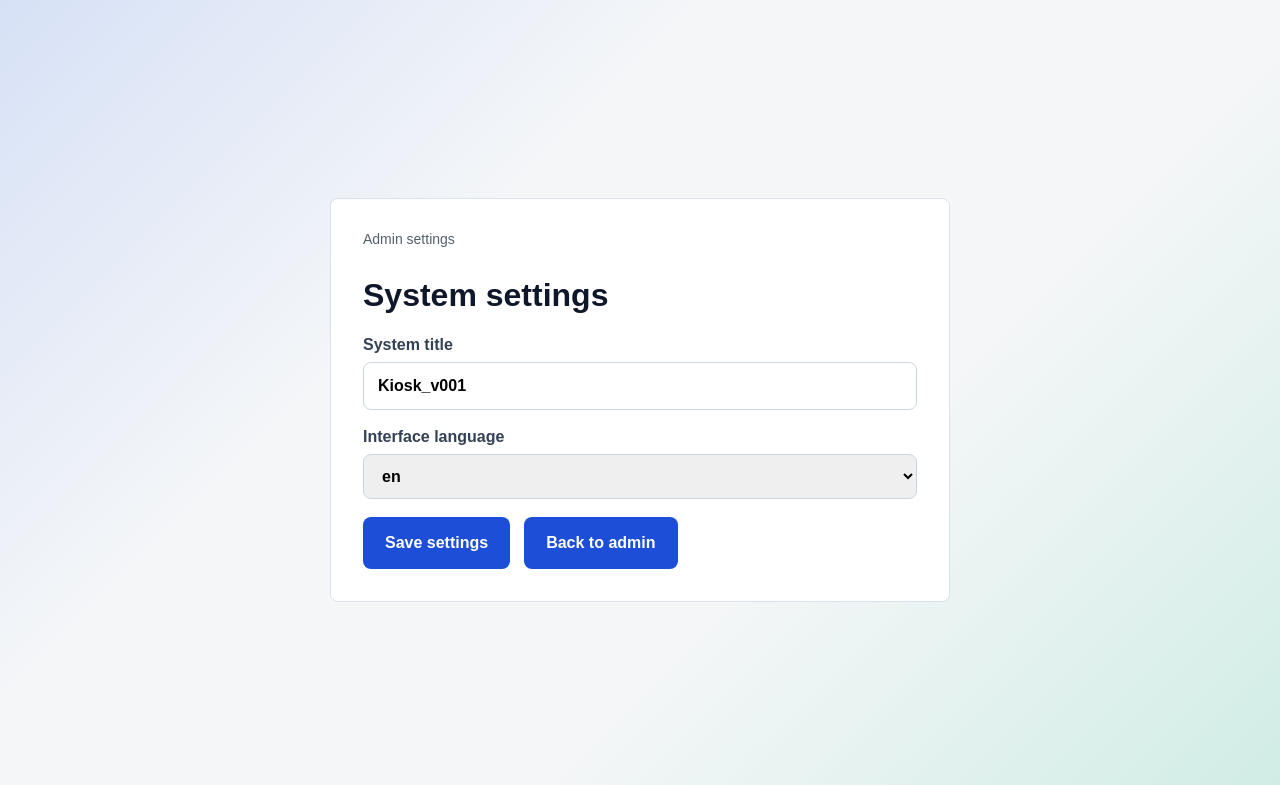
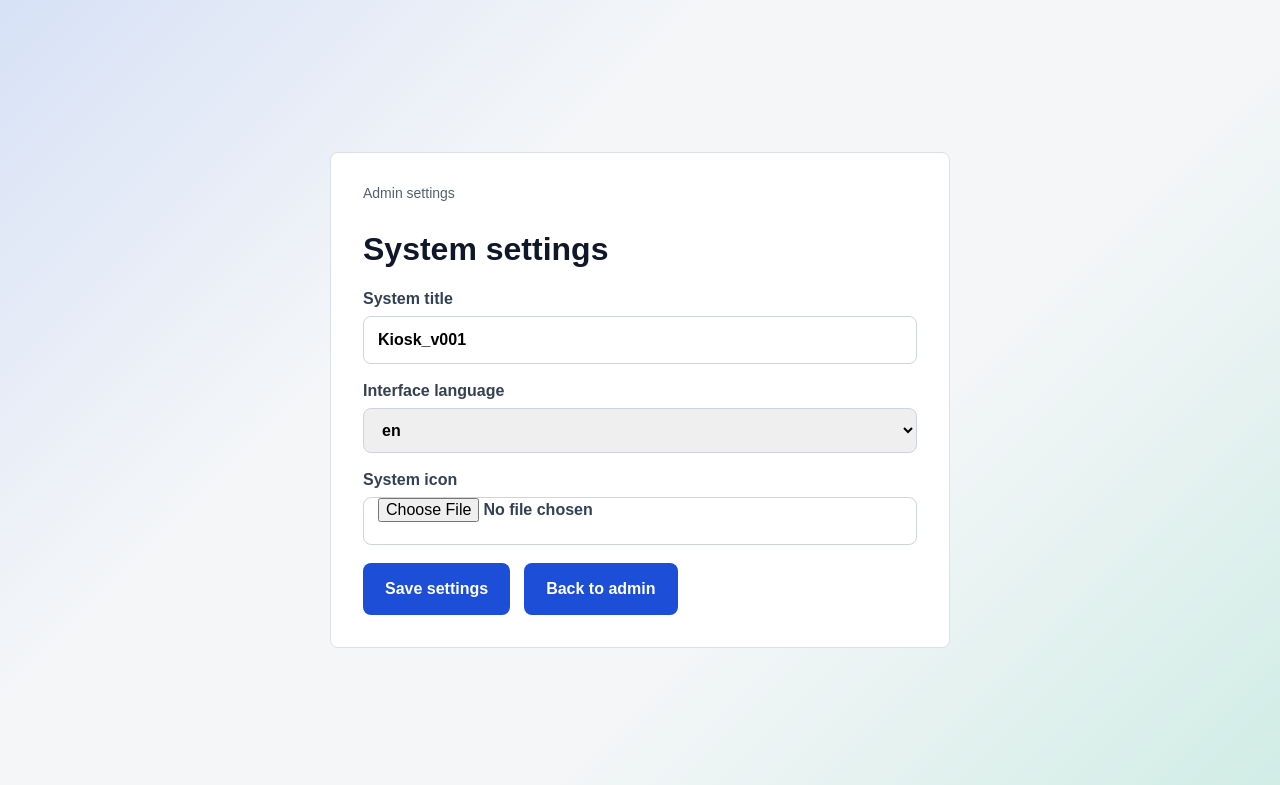
Before and after one commit to German7464/Kiosk_v001, a Flask app: page /admin/settings in a window 1280 px wide. Shown: the top 785 px of the page. Run offline with Flask 3, Linux system fonts and the light colour scheme; the visitor is signed in with stand-in values (Sample User, id 1); data comes from the database, SQL or seed files in the repository.

Commit message:
Add system icon upload

```diff
--- a/kiosk/app.py
+++ b/kiosk/app.py
@@ -19,14 +19,15 @@ def create_app():
             """
             SELECT key, value
             FROM settings
-            WHERE key IN (?, ?)
+            WHERE key IN (?, ?, ?)
             """,
-            ("site_title", "interface_language"),
+            ("site_title", "interface_language", "site_icon"),
         ).fetchall()
         settings = {row["key"]: row["value"] for row in rows}
         return {
             "site_title": settings.get("site_title", "Kiosk_v001"),
             "interface_language": settings.get("interface_language", "en"),
+            "site_icon": settings.get("site_icon", ""),
         }
 
     @app.get("/kiosk")
--- a/kiosk/core/images.py
+++ b/kiosk/core/images.py
@@ -48,6 +48,36 @@ def process_event_image(uploaded_file):
     return image_paths
 
 
+def process_system_icon(uploaded_file):
+    if uploaded_file is None or not uploaded_file.filename:
+        return None
+
+    filename = secure_filename(uploaded_file.filename)
+    suffix = Path(filename).suffix.lower() or ".image"
+    image_id = uuid4().hex
+    original_dir = current_app.config["PRIVATE_UPLOAD_DIR"] / "original" / "icons"
+    public_dir = current_app.config["PUBLIC_UPLOAD_DIR"] / "icons"
+    original_dir.mkdir(parents=True, exist_ok=True)
+    public_dir.mkdir(parents=True, exist_ok=True)
+    original_path = original_dir / f"{image_id}{suffix}"
+    public_path = public_dir / f"{image_id}.png"
+    uploaded_file.save(original_path)
+
+    try:
+        with Image.open(original_path) as image:
+            image.verify()
+    except OSError as error:
+        original_path.unlink(missing_ok=True)
+        raise ValueError("Unsupported icon file.") from error
+
+    save_optimized_icon(original_path, public_path)
+
+    return {
+        "icon_original": private_path_value(original_path),
+        "site_icon": public_path_value(public_path),
+    }
+
+
 def save_optimized_image(source_path, output_path, size):
     with Image.open(source_path) as image:
         image = ImageOps.exif_transpose(image)
@@ -59,6 +89,17 @@ def save_optimized_image(source_path, output_path, size):
         image.save(output_path, "JPEG", quality=82, optimize=True, progressive=True)
 
 
+def save_optimized_icon(source_path, output_path):
+    with Image.open(source_path) as image:
+        image = ImageOps.exif_transpose(image)
+        image = ImageOps.contain(image, (256, 256))
+
+        if image.mode != "RGBA":
+            image = image.convert("RGBA")
+
+        image.save(output_path, "PNG", optimize=True)
+
+
 def private_path_value(path):
     return str(path.relative_to(current_app.config["BASE_DIR"])).replace("\\", "/")
 
--- a/kiosk/features/admin/routes.py
+++ b/kiosk/features/admin/routes.py
@@ -5,7 +5,7 @@ from functools import wraps
 from flask import Blueprint, abort, redirect, render_template, request, session, url_for
 from werkzeug.security import check_password_hash, generate_password_hash
 
-from kiosk.core.images import process_event_image
+from kiosk.core.images import process_event_image, process_system_icon
 from kiosk.database import get_database, increase_content_version
 
 
@@ -141,14 +141,15 @@ def get_admin_settings():
         """
         SELECT key, value
         FROM settings
-        WHERE key IN (?, ?)
+        WHERE key IN (?, ?, ?)
         """,
-        ("site_title", "interface_language"),
+        ("site_title", "interface_language", "site_icon"),
     ).fetchall()
     settings = {row["key"]: row["value"] for row in rows}
     return {
         "site_title": settings.get("site_title", "Kiosk_v001"),
         "interface_language": settings.get("interface_language", "en"),
+        "site_icon": settings.get("site_icon", ""),
     }
 
 
@@ -184,10 +185,19 @@ def save_admin_settings():
     if interface_language not in {"ru", "en", "de"}:
         interface_language = "en"
 
+    try:
+        icon_paths = process_system_icon(request.files.get("site_icon"))
+    except ValueError as error:
+        return render_template("admin_settings.html", settings=get_admin_settings(), error=str(error)), 400
+
     database = get_database()
     updated_at = datetime.now(timezone.utc).isoformat()
     save_setting(database, "site_title", site_title, updated_at)
     save_setting(database, "interface_language", interface_language, updated_at)
+
+    if icon_paths is not None:
+        save_setting(database, "site_icon", icon_paths["site_icon"], updated_at)
+
     increase_content_version(database)
     database.commit()
 
--- a/kiosk/static/css/base.css
+++ b/kiosk/static/css/base.css
@@ -99,6 +99,15 @@ h1 {
     font-weight: 700;
     color: #ffffff;
     background: linear-gradient(135deg, #2563eb, #0f766e);
+    box-shadow: 0 18px 36px rgba(37, 99, 235, 0.24);
+}
+
+.system-icon-image {
+    width: 88px;
+    height: 88px;
+    object-fit: contain;
+    border-radius: 8px;
+    background: #ffffff;
     box-shadow: 0 18px 36px rgba(37, 99, 235, 0.24);
 }
 
@@ -686,6 +695,14 @@ h1 {
     background: #e2e8f0;
 }
 
+.admin-icon-preview img {
+    width: 96px;
+    height: 96px;
+    object-fit: contain;
+    border-radius: 8px;
+    background: #e2e8f0;
+}
+
 .admin-event-row h2,
 .admin-event-row p {
     margin: 0 0 8px;
@@ -778,6 +795,11 @@ h1 {
         font-size: 34px;
     }
 
+    .system-icon-image {
+        width: 72px;
+        height: 72px;
+    }
+
     .system-name {
         font-size: 24px;
     }
--- a/kiosk/templates/admin_settings.html
+++ b/kiosk/templates/admin_settings.html
@@ -6,7 +6,15 @@
 <section class="admin-panel">
     <p class="label">Admin settings</p>
     <h1>System settings</h1>
-    <form class="admin-form" method="post" action="{{ url_for('admin.save_admin_settings') }}">
+    {% if error %}
+    <p class="form-error">{{ error }}</p>
+    {% endif %}
+    <form class="admin-form" method="post" action="{{ url_for('admin.save_admin_settings') }}" enctype="multipart/form-data">
+        {% if settings.site_icon %}
+        <div class="admin-icon-preview">
+            <img src="{{ settings.site_icon }}" alt="{{ settings.site_title }}">
+        </div>
+        {% endif %}
         <label>
             <span>System title</span>
             <input type="text" name="site_title" value="{{ settings.site_title }}" required>
@@ -19,6 +27,10 @@
                 <option value="de" {% if settings.interface_language == "de" %}selected{% endif %}>de</option>
             </select>
         </label>
+        <label>
+            <span>System icon</span>
+            <input type="file" name="site_icon" accept="image/*">
+        </label>
         <div class="admin-actions">
             <button type="submit">Save settings</button>
             <a href="{{ url_for('admin.admin_home') }}">Back to admin</a>
--- a/kiosk/templates/kiosk_home.html
+++ b/kiosk/templates/kiosk_home.html
@@ -5,7 +5,11 @@
 {% block content %}
 <section class="kiosk-home" aria-labelledby="kiosk-title">
     <div class="kiosk-brand">
+        {% if settings.site_icon %}
+        <img class="system-icon-image" src="{{ settings.site_icon }}" alt="{{ settings.site_title }}">
+        {% else %}
         <div class="system-icon" aria-hidden="true">K</div>
+        {% endif %}
         <p class="system-name">{{ settings.site_title }}</p>
     </div>
     <div class="kiosk-content">
```
Also changed, not shown: docs/CHANGELOG.md, kiosk/features/admin/README.md.
